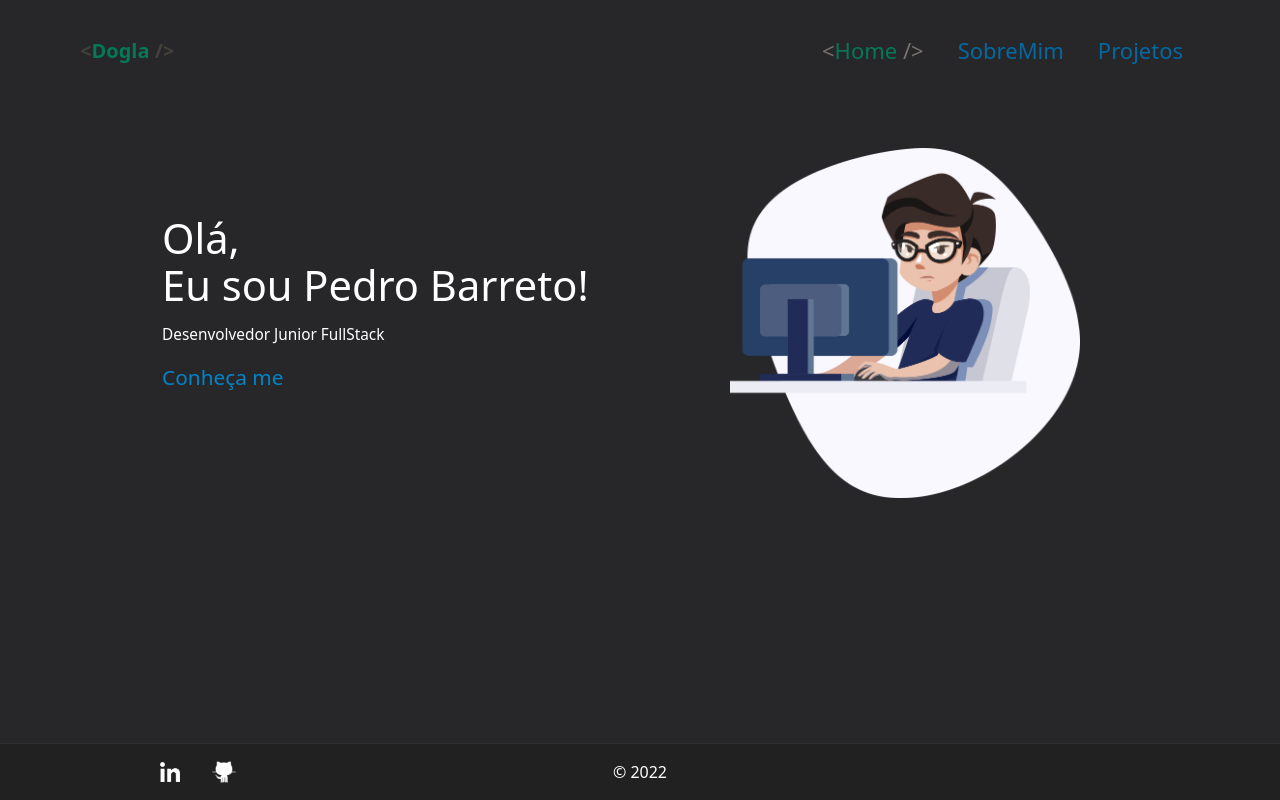
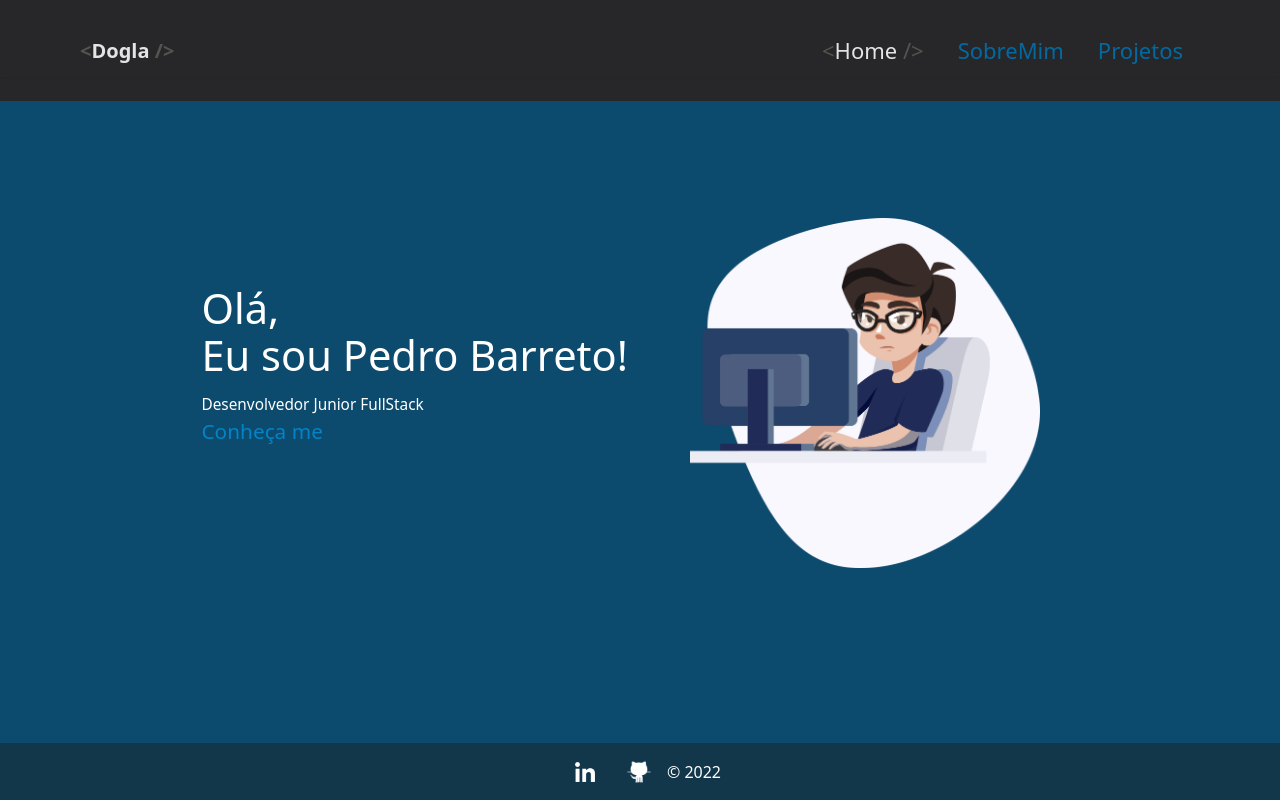
Before and after one commit to Dogl4/dogla-portfolio, a Next.js app: page / in a window 1280 px wide. Built offline with nearby package versions, Linux system fonts and the light colour scheme.

Commit message:
change thema of color, updade resposible.

```diff
--- a/src/components/ActiveLink.js
+++ b/src/components/ActiveLink.js
@@ -2,14 +2,14 @@ import { useRouter } from 'next/router'
 
 function ActiveLink({ children, href, mobile = false }) {
   const router = useRouter()
-  const desktopCss = 'cursor-text hover:bg-sky-800 hover:text-sky-300 px-[17px] py-[10px] text-smb font-medium';
-  const mobileCss = 'cursor-pointer flex h-max-[56px] hover:text-white hover:bg-black px-3 py-2 rounded-md text-sm font-medium';
+  const desktopCss = 'cursor-pointer cursor-text hover:bg-sky-800 hover:text-sky-300 px-[17px] py-[10px] text-smb font-medium';
+  const mobileCss = 'cursor-pointer flex py-2 rounded-md text-smb font-medium';
   const defaultClassName = ((!mobile) ? desktopCss : mobileCss);
   const hrefIs = router.asPath === href;
   const complement = {
-    className: hrefIs ? 'cursor-help hover:bg-zinc-800 text-emerald-700' : 'text-sky-700',
-    init: hrefIs ? '<' : '',
-    out: hrefIs ? ' />' : '',
+    className: hrefIs ? 'cursor-progress hover:bg-zinc-800 text-zinc-200' : 'text-sky-700',
+    init: hrefIs && !mobile ? '<' : '',
+    out: hrefIs && !mobile ? ' />' : '',
   };
 
   const handleClick = (e) => {
@@ -19,9 +19,9 @@ function ActiveLink({ children, href, mobile = false }) {
 
   return (
     <a href={href} onClick={handleClick} className={`${defaultClassName} ${complement.className}`}>
-      <span className=" text-stone-500">{complement.init}</span>
+      <span className=" text-stone-600">{complement.init}</span>
         {children}
-      <span className=" text-stone-500">{complement.out}</span>
+      <span className=" text-stone-600">{complement.out}</span>
     </a>
   )
 }
--- /dev/null
+++ b/src/components/Footer.js
@@ -0,0 +1,30 @@
+import React from 'react'
+import Image from 'next/image';
+import Link from 'next/link';
+import octcat from '../public/image/octcat.png';
+import linkedin from '../public/image/in.png';
+import styles from '../styles/Home.module.css';
+
+const Footer = () => {
+  return (
+    <div className="md:row-start-4 row-end-7 row-span-1 col-span-12 flex md:items-end">
+      <footer className={`${styles.footer} bg-stone-900 bg-opacity-40 text-white w-screen grid md:grid-cols-3 grid-cols-12 grid-rows-1 md:flex md:justify-center`}>
+        <div className='row-start-1 col-span-8 col-start-3 flex items-center'>
+          <Link href="https://linkedin.com/in/dogl4/">
+            <a target="_blank">
+              <Image src={linkedin} alt='Link Linkedin' width="20px" height="20px" />
+            </a>
+          </Link>
+          <Link href="https://github.com/Dogl4">
+            <a target="_blank">
+              <Image src={octcat} alt='Link Github' width="24px" height="24px" />
+            </a>
+          </Link>
+          &#169; 2022
+        </div>
+      </footer>
+    </div>
+  )
+}
+
+export default Footer;
--- a/src/components/Nav.js
+++ b/src/components/Nav.js
@@ -5,19 +5,18 @@ import Link from "next/link";
 
 const Nav = () => {
   const [isOpen, setIsOpen] = useState(false);
-  const divRef = React.useRef();
 
   return (
-    <div className="col-span-12 row-span-1 rounded">
-      <nav className="shadow-sm md:flex mt-6 w-screen z-10">
-        <div className="w-full smo:flex smo:m-0 smo:justify-center">
+    <div className="bg-zinc-800 col-span-12 row-end-1 row-span-1">
+      <nav className="shadow-sm md:flex my-6 w-screen">
+        <div className="w-screen smo:flex smo:m-0 smo:justify-center">
           <div className="flex smo:flex-col items-center smm:ml-[-10px] w-full">
             <div className="flex items-center smo:flex smo:justify-center mx-20 smm:ml-[50px] smm:mr-[120px] smm:w-[140px] justify-between w-full">
               <div className="flex justify-center items-center flex-shrink-1 sms:ml-[-10px]">
                 <h1 className="font-bold text-cyan-700 text-xl smm:ml-[-15px] smm:mr-[-150px] smb:text-smb cursor-pointer">
                   <Link href="/">
                     <a className="smk:text-smm smk:mr-[34px]">
-                      <span className=" text-stone-700">&lt;</span><span className="text-emerald-700">Dogla</span><span className="text-stone-700"> /&gt;</span>
+                      <span className=" text-stone-600">&lt;</span><span className="text-zinc-200">Dogla</span><span className="text-stone-600"> /&gt;</span>
                     </a>
                   </Link>
                 </h1>
@@ -40,38 +39,18 @@ const Nav = () => {
               <button
                 onClick={() => setIsOpen(!isOpen)}
                 type="button"
-                className="bg-black inline-flex items-center justify-center p-2 rounded-md text-white hover:black focus: outline-none focus:ring-offset-2 focus:ring-offset-black focus:ring-white"
+                className="bg-sky-900 inline-flex items-center justify-center p-2 rounded-md text-white hover:black focus:outline-none focus:ring-offset-2 focus:ring-offset-black focus:ring-white"
                 aria-controls="mobile-menu"
                 aria-expanded="false"
               >
                 <span className="sr-only">Open main menu</span>
                 {!isOpen ? (
-                  <svg
-                    className="block h-6 w-6"
-                    xmlns="http://www.w3.org/2000/svg"
-                    fill="nane"
-                    viewBox="0 0 24 24"
-                    stroke="currentColor"
-                    aria-hidden="true"
-                  >
-                    <path
-                      strokeWidth="2"
-                      d="M4 6h16M4 12M4 18h16"
-                    />
-                  </svg>
+                  <svg xmlns="http://www.w3.org/2000/svg" className="h-6 w-6" fill="none" viewBox="0 0 24 24" stroke="currentColor">
+                  <path strokeLinecap="round" strokeLinejoin="round" strokeWidth="2" d="M4 8h16M4 16h16" />
+                </svg>
                 ) : (
-                  <svg
-                    className="block h-6 w-6"
-                    xmlns="http://www.w3.org/2000/svg"
-                    fill="nane"
-                    viewBox="0 0 24 24"
-                    stroke="currentColor"
-                    aria-hidden="true"
-                  >
-                    <path
-                      strokeWidth="2"
-                      d="M4 12M4 6l18 12M4 18l18-12"
-                    />
+                  <svg xmlns="http://www.w3.org/2000/svg" className="h-6 w-6" fill="none" viewBox="0 0 24 24" stroke="currentColor">
+                    <path strokeLinecap="round" strokeLinejoin="round" strokeWidth="2" d="M6 18L18 6M6 6l12 12" />
                   </svg>
                 )}
               </button>
@@ -80,32 +59,25 @@ const Nav = () => {
         </div>
         <Transition
           show={isOpen}
-          enter="transition ease-out duration-100 transform"
-          enterFrom="opacity-0 scale-95"
-          enterTo="opaity-100 scale-100"
-          leave="transition ease-in duration-75 transform"
-          leaveFrom="opacity-100 scale-100"
-          leaveTo="opacity-0 scale-95"
         >
-          {(ref) => (
+          {() => (
             <div className="md:hidden id=mobile-menu">
               <div
-                ref={divRef}
-                className="bg-white pr-5 pl-1 pt-2 pb-3 space-y-1 sm:px-3"
+                className="absolute w-screen flex justify-center items-start bg-zinc-900 bg-opacity-90 z-10 py-[40px]"
               >
-                <div className="flex flex-now flex-nowarp h-auto items-center">
-                  <ul className="w-full list-none">
-                    <li className="mb-[8px] mr-12 h-full">
+                <div className="flex justify items-center">
+                  <ul className="list-none">
+                    <li className="flex items-center">
                       <ActiveLink href="/" mobile={true} >
                         Home
                       </ActiveLink>
                     </li>
-                    <li className="mb-[8px] mr-12 h-full">
+                    <li>
                       <ActiveLink href="/about" mobile={true}>
                         Sobre min
                       </ActiveLink>
                     </li>
-                    <li className="mb-[8px] mr-12 h-full">
+                    <li>
                       <ActiveLink href="/projects" mobile={true}>
                         Projetos
                       </ActiveLink>
--- a/src/pages/index.js
+++ b/src/pages/index.js
@@ -1,24 +1,22 @@
 import React from 'react';
 import Image from 'next/image';
 import Link from 'next/link';
-import Nav from '../components/Nav';
 import styles from '../styles/Home.module.css';
 import profileImg from '../public/image/coding.png';
-import octcat from '../public/image/octcat.png';
-import linkedin from '../public/image/in.png';
+import Nav from '../components/Nav';
+import Footer from '../components/Footer';
 
 const Home = () => {
 
   return (
-    <>
-      <div className="flex min-h-screen justify-center overflow-x-hidden">
-        <div className="grid grid-cols-12 grid-rows-6 w-screen bg-zinc-800">
+      <div className="flex justify-center min-h-screen overscroll-auto">
+        <div className="grid grid-cols-12 grid-rows-6 md:h-screen bg-sky-900">
 
           <Nav />
 
-          <div className="p-2 row-start-2 row-span-4 col-start-2 col-span-10 rounded flex justify-center">
-            <div className="grid grid-cols-2 gap-2 grid-rows-6 w-screen">
-              <div className={`text-white p-2 md:col-span-1 col-span-2 row-span-full rounded flex justify-center`}>
+          <div className="md:row-start-2 row-start-2 row-span-2 col-start-2 col-span-10 rounded flex justify-center">
+            <div className="grid grid-cols-2 gap-2">
+              <div className={`text-white p-2 md:col-span-1 col-span-2 rounded flex justify-center`}>
                 <div className={styles.card}>
                   <h2 className={styles.title}>Olá,</h2>
                   <h2>Eu sou Pedro Barreto!</h2>
@@ -26,8 +24,8 @@ const Home = () => {
                   <Link href="/about" className={styles.link}>Conheça me</Link>
                 </div>
               </div>
-              <div className="md:col-span-1 hidden row-span-6 rounded md:flex justify-center">
-                <div className={styles.card}>
+              <div className="md:col-span-1 hidden rounded md:flex justify-center">
+                <div>
 
                   <Image src={profileImg} alt='TEst' width="350px" height="350px" />
                 </div>
@@ -35,31 +33,10 @@ const Home = () => {
             </div>
           </div>
 
-          <div className="row-start-7 row-span-1 col-span-12 flex items-end">
-            <footer className={`${styles.footer} bg-stone-900 bg-opacity-40 text-white w-screen grid grid-cols-3 grid-rows-1 justify-items-stretch`}>
-              <div className='row-start-1 flex ml-[8rem]'>
-                <Link href="https://linkedin.com/in/dogl4/">
-                  <a target="_blank">
-                    <Image src={linkedin} alt='TEst' width="20px" height="20px" />
-                  </a>
-                </Link>
-                <Link href="https://github.com/Dogl4">
-                  <a target="_blank">
-                    <Image src={octcat} alt='TEst' width="24px" height="24px" />
-                  </a>
-                </Link>
-              </div>
-              <div className='row-start-1 col-start-2 justify-self-center'>
-                <p>
-                  &#169; 2022
-                </p>
-              </div>
-            </footer>
-          </div>
+          <Footer />
 
         </div>
       </div>
-    </>
   )
 }
 
--- a/src/styles/Home.module.css
+++ b/src/styles/Home.module.css
@@ -39,7 +39,7 @@
 .card a {
   display: inline-block;
   font-size: 1.3rem;
-  padding-top: 1rem;
+  /* padding-top: 1rem; */
   color: #0284c7;
   text-decoration: none;
 }
@@ -72,19 +72,19 @@
   align-items: center;
   justify-content: center;
   flex-wrap: wrap;
-  max-width: 800px;
+  /* max-width: 800px; */
 }
 
 .card {
-  margin: 0rem;
-  padding: 1rem 0;
+  margin: rem;
+  padding: 0;
   text-align: left;
   color: inherit;
   text-decoration: none;
   /* border: 1px solid #eaeaea; */
   /* border-radius: 10px; */
-  transition: color 0.15s ease, border-color 0.15s ease;
-  max-width: 800px;
+  /* transition: color 0.15s ease, border-color 0.15s ease; */
+  /* max-width: 800px; */
 }
 
 /* .card:hover,
@@ -117,6 +117,6 @@
     flex-direction: column;
   }
   .title {
-    padding-top: 1.5rem;
+    padding-top: 0rem;
   }
 }
--- a/tailwind.config.js
+++ b/tailwind.config.js
@@ -13,6 +13,7 @@ module.exports = {
         smq: { 'max': '302px' },
         smm: { 'max': '415px' },
         smb: { 'max': '450px', 'min': '212px' },
+        md: '769px'
       },
       fontSize: {
         sms: '14px',
```
Also changed, not shown: src/pages/about.js (+5 -7 lines), src/pages/api/hello.js (+6 -1 lines), src/pages/projects.js (+3 -6 lines).
